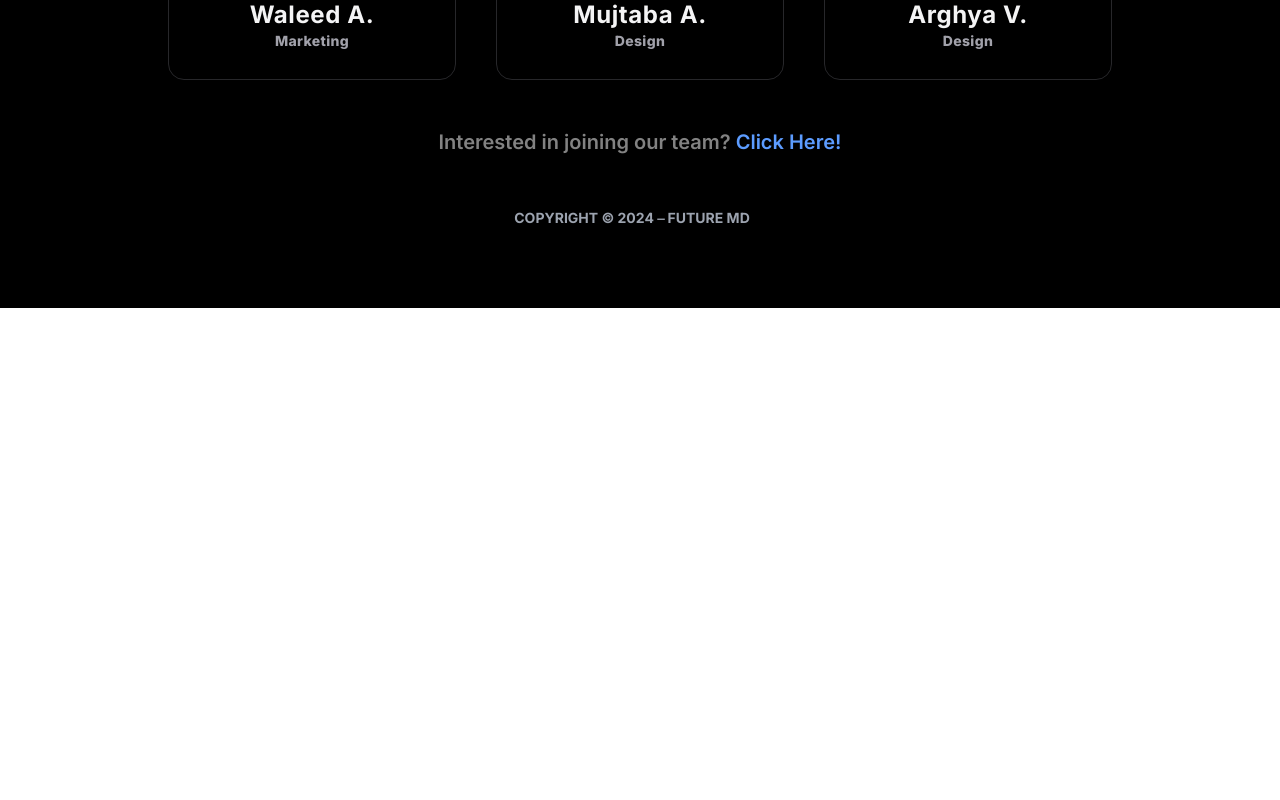
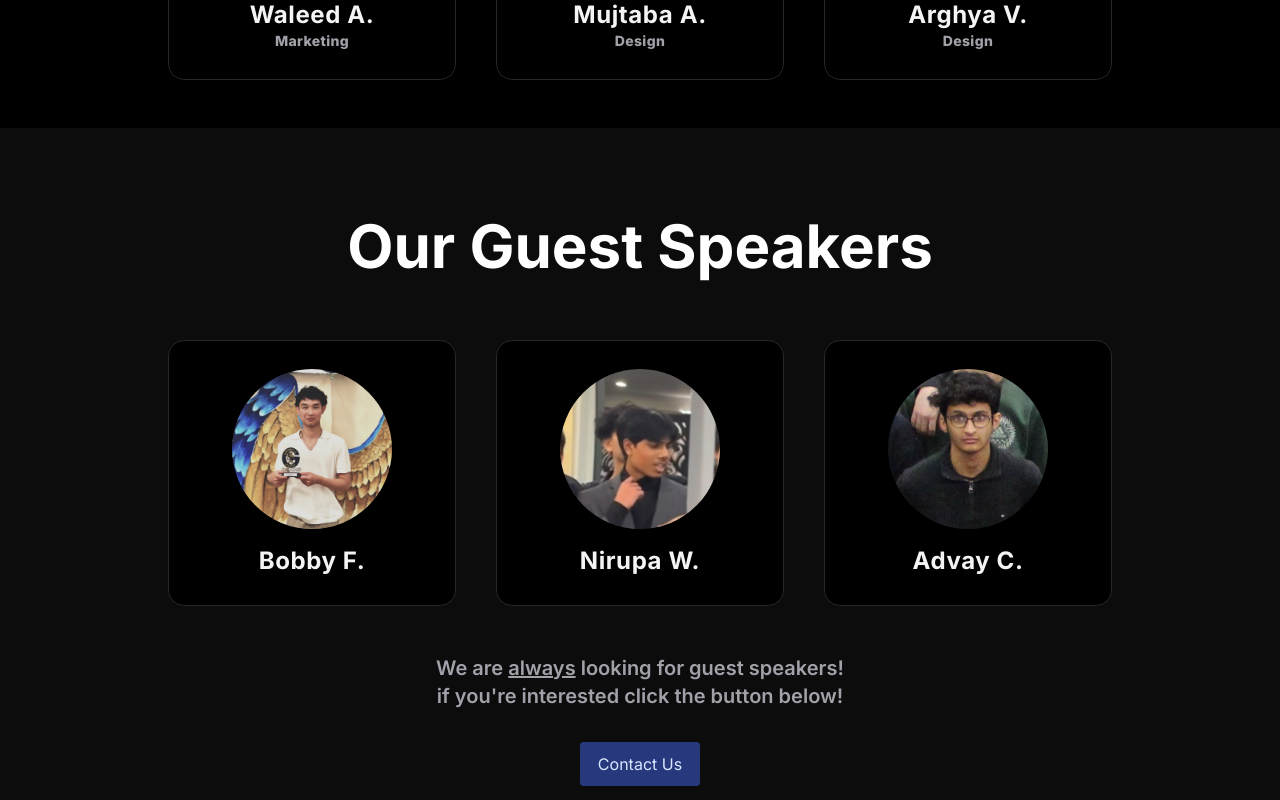
Before and after one commit to advayc/futuremd-site, a Next.js app: page /team in a window 1280 px wide. Shown: the part 1180-1980 px from the top of the page. Before the commit the page ends 1488 px from the top, so only its background shows below. Built offline with nearby package versions, Linux system fonts and the light colour scheme.

Commit message:
about page updates

```diff
--- /dev/null
+++ b/lib/guest_speakers.ts
@@ -0,0 +1,23 @@
+export const guest_speakers = [
+    {
+      title: "Bobby F.",
+      description: "Hey! My name is Bobby, and I serve as the founder and current director of FutureMD. As an IB student, I am very passionate about biology and chemistry, which aligns perfectly with my goal to become a dermatologist! In my spare time, I love playing basketball and volleyball at high levels, and I enjoy coaching & refereeing basketball at my local club.",
+      image: "team/bobby.jpg",
+      linkedin: "https://www.linkedin.com/in/bobbyf0814/",
+      instagram: "https://www.instagram.com/bobbyf0814",
+    },
+    {
+        title: "Nirupa W.",
+        description: "Hey there! I’m Nirupa, a Founder and President of the organization. I'm extremely passionate about FutureMD because of my persisting interest in Medicine. This organization not only fuels my enthusiasm for the industry but also serves as a learning opportunity for me to deepen my understanding of medicine! Outside of my professional interests, I enjoy playing volleyball, basketball, and soccer.",
+        image: "team/nirupa.jpg",
+        linkedin: "https://www.linkedin.com/in/nirupa-wimalawickrama-096734254/",
+        instagram: "https://www.instagram.com/nirupa.w08",
+    },
+    {
+      title: "Advay C.",
+      description: "Hey, I'm Advay, and I'm the lead developer at FutureMD. I'm a passionate developer and IB student who loves to build things and solve problems. I'm always looking for new challenges and opportunities to learn and grow. In my free time, I enjoy playing badminton, basketball and building robots!",
+      image: "team/advay.jpg",
+      linkedin: "https://www.linkedin.com/in/advay",
+      instagram: "https://www.instagram.com/advay.chandorkar_/",
+    },
+];
--- a/pages/team.tsx
+++ b/pages/team.tsx
@@ -2,6 +2,7 @@ import { Inter } from "next/font/google";
 import Navbar from "@/components/navbar";
 import { HoverEffect } from "@/components/ui/card";
 import {team} from '@/lib/team';
+import {guest_speakers} from '@/lib/guest_speakers';
 import { useRouter } from "next/router";
 import { useEffect } from "react";
 import Head from "next/head";
@@ -37,14 +38,30 @@ export default function About() {
         <p className="text-center mb-1 text-lg md:text-2xl font-semibold dark:text-dark-text text-[#828282]">
           Discover The Team Behind FutureMD!
         </p>
-        </header>
+      </header>
+      <div className="max-w-5xl mx-auto px-8 justify-center items-center">
+        <HoverEffect items={team} />
+      </div>
+
+      <div className="w-full bg-primary dark:bg-[#0c0c0c] shadow hover:shadow-lg p-14 mb-14">
+        <h1 className="text-4xl md:text-6xl font-bold my-8 mb-4 text-center dark:text-white text-black"> Our Guest Speakers</h1>
         <div className="max-w-5xl mx-auto px-8 justify-center items-center">
-             <HoverEffect items={team} />
+          <HoverEffect items={guest_speakers.map(speaker => ({ ...speaker, role: "" }))} />
         </div>
-        <p className="text-center mb-4 text-lg md:text-xl font-semibold dark:text-dark-text text-zinc-700">
-          Interested in joining our team?  <Link href='https://forms.gle/Sa52gmcHybHgnk438' target="_blank" className="dark:text-hov dark:hover:text-primary text-li hover:text-black transition delay-75">Click Here!</Link>
+        <p className="text-center text-lg md:text-xl font-semibold dark:text-zinc-400 text-zinc-600">
+          We are <u>always</u> looking for guest speakers! <br></br>if you're interested click the button below!
         </p>
-        <Footer />
+        <div className="flex justify-center">
+          <Link href='/contact'>
+            <button className="mt-8 bg-navy dark:text-primary text-primary py-2 px-4 rounded border-2 border-transparent hover:border-hov dark:hover:border-li transition-colors duration-300 hover:bg-navy-dark ">Contact Us</button>
+          </Link>
+        </div>
+      </div>
+
+      <p className="text-center mb-4 text-lg md:text-xl font-semibold dark:text-dark-text text-zinc-700">
+        Interested in joining our team?  <Link href='https://forms.gle/Sa52gmcHybHgnk438' target="_blank" className="dark:text-hov dark:hover:text-primary text-li hover:text-black transition delay-75">Click Here!</Link>
+      </p>
+      <Footer />
     </main>
   );
 }
```
Also changed, not shown: pages/about.tsx (indentation only).
